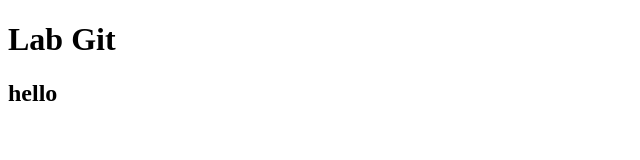
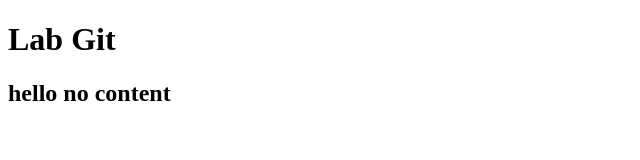
Before and after one commit to duynd12/labGit, a plain HTML site: page index.html in a window 1280 px wide. Shown: the whole page, without its empty margins (0-640 px from the left). Drawn offline with Linux system fonts and the light colour scheme.

Commit message:
update conflig file index.html

```diff
--- a/index.html
+++ b/index.html
@@ -9,7 +9,7 @@
 <body>
     <div>
         <h1>Lab Git</h1>
-        <h2>hello</h2>
+        <h2>hello no content</h2>
     </div>
 </body>
 </html>
```
